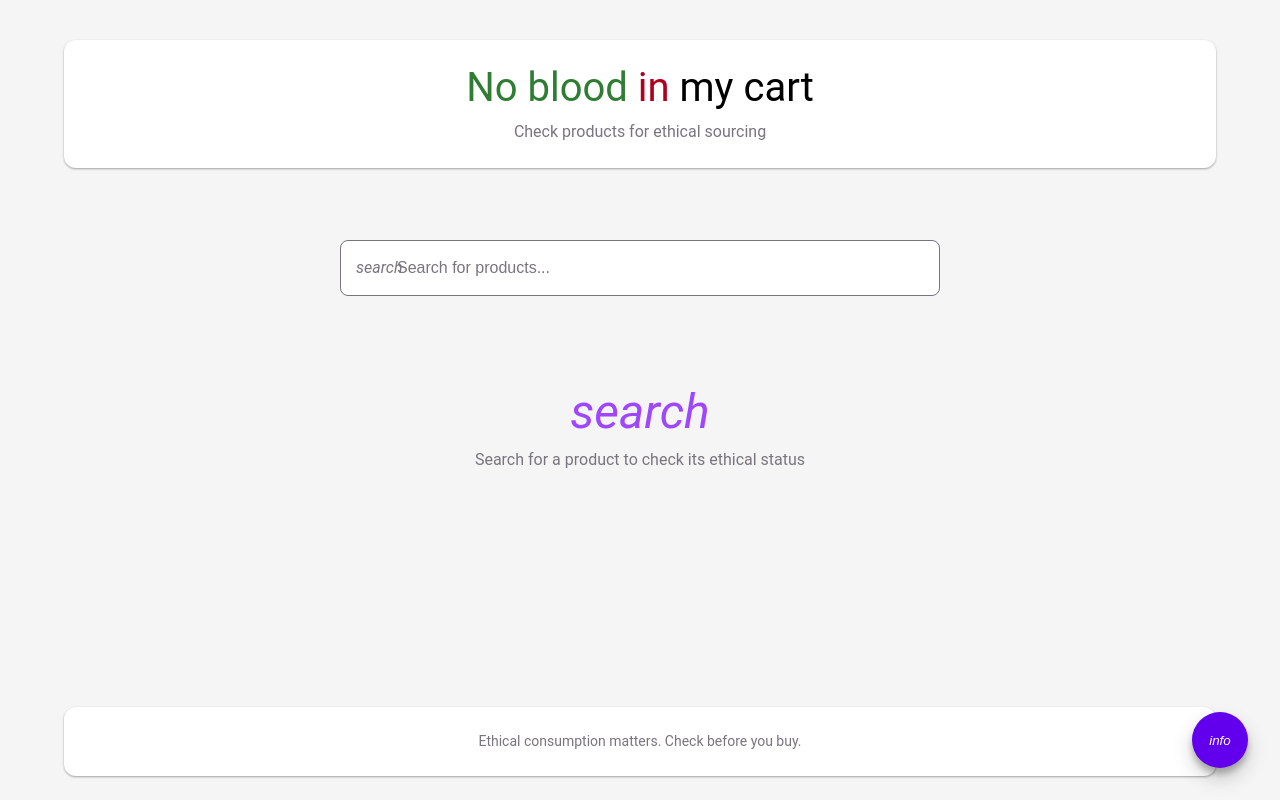
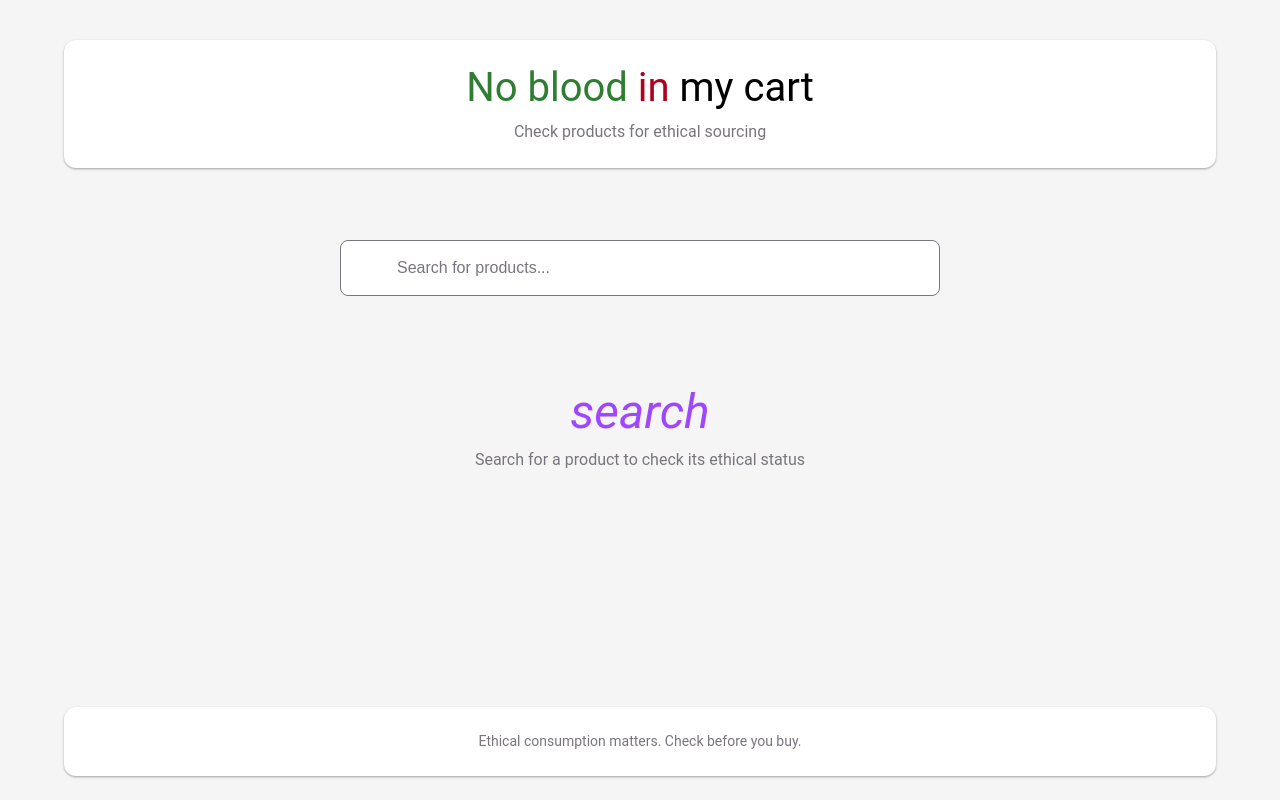
Before and after one commit to AmraManush/freepalestine.github.io, a SvelteKit app: page / in a window 1280 px wide. Built offline with nearby package versions, Linux system fonts and the light colour scheme.

Commit message:
UPDATEAGAIN

```diff
--- a/src/lib/components/ResultCard.svelte
+++ b/src/lib/components/ResultCard.svelte
@@ -35,7 +35,7 @@
           rel="noopener"
           class="proof-link"
         >
-          <i class="material-icons">link</i>
+          <i class="material-icons"></i>
           View Proof
         </a>
       {/if}
--- a/src/lib/components/Search.svelte
+++ b/src/lib/components/Search.svelte
@@ -44,7 +44,7 @@
 
 <div class="input-field">
   <div class="input-container">
-    <i class="material-icons input-icon">search</i>
+    <i class="material-icons input-icon"></i>
     <input
       bind:value={searchTerm}
       on:input={handleInput}
--- a/src/routes/+page.svelte
+++ b/src/routes/+page.svelte
@@ -60,7 +60,7 @@
     <p>Ethical consumption matters. Check before you buy.</p>
   </footer>
 
-  <Fab icon="info" on:click={showAbout} />
+  <!-- <Fab icon="info" on:click={showAbout} /> -->
 </div>
 
 <style>
```
